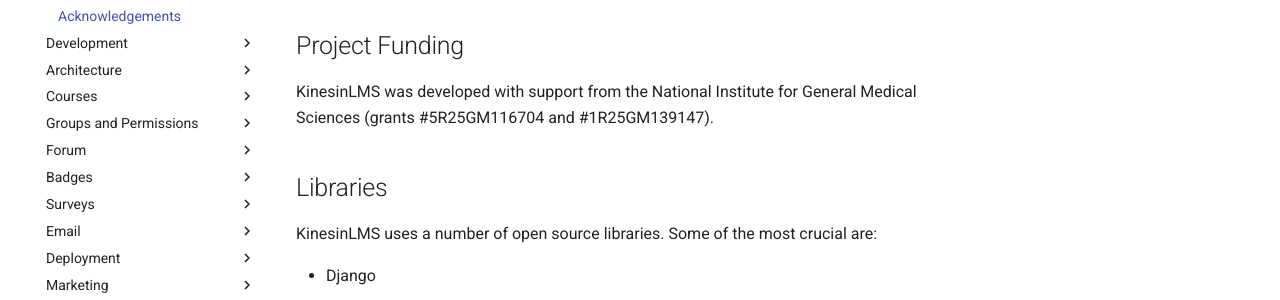
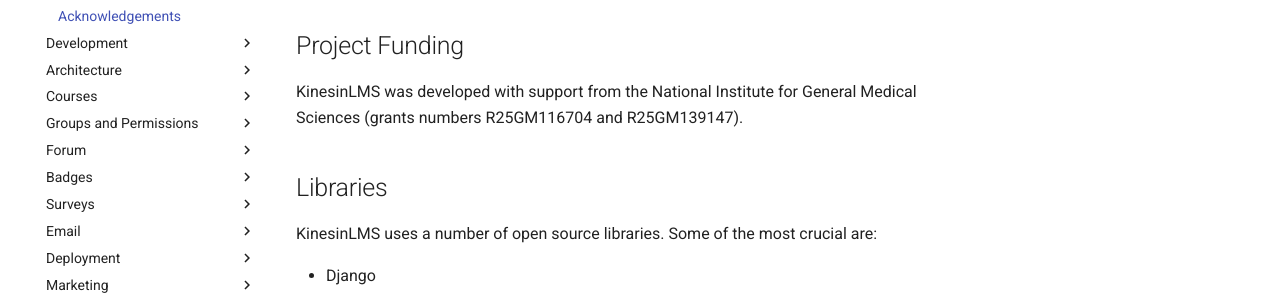
Before and after one commit to ScienceCommunicationLab/KinesinLMS, an MkDocs documentation site: the page built from docs/overview/acknowledgements_and_attributions.md, in a window 1280 px wide and 1078 px high. Shown: the part 257-557 px from the top of the window. Built offline with MkDocs 1.6.1 and Material for MkDocs 9.7.7, drawn with Linux system fonts in a browser that asks for light colours.

```diff
--- a/docs/overview/acknowledgements_and_attributions.md
+++ b/docs/overview/acknowledgements_and_attributions.md
@@ -4,7 +4,7 @@
 
 ## Project Funding
 
-KinesinLMS was developed with support from the National Institute for General Medical Sciences (grants #5R25GM116704 and #1R25GM139147).
+KinesinLMS was developed with support from the National Institute for General Medical Sciences (grants numbers R25GM116704 and R25GM139147).
 
 ## Libraries
 
```
Also changed, not shown: README.md (+2 -2 lines), docs/overview/introduction.md (+1 -1 lines), paper/paper.md (+1 -1 lines), 2 other files.
